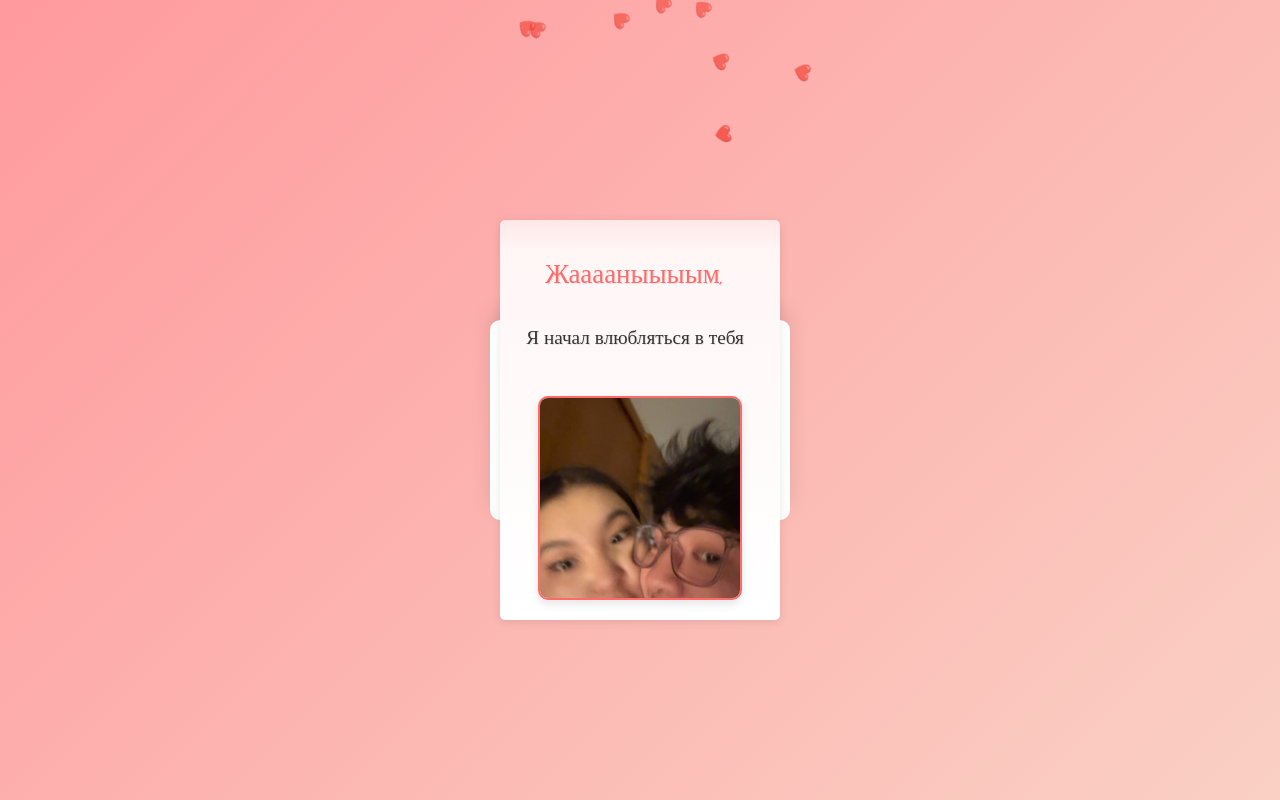
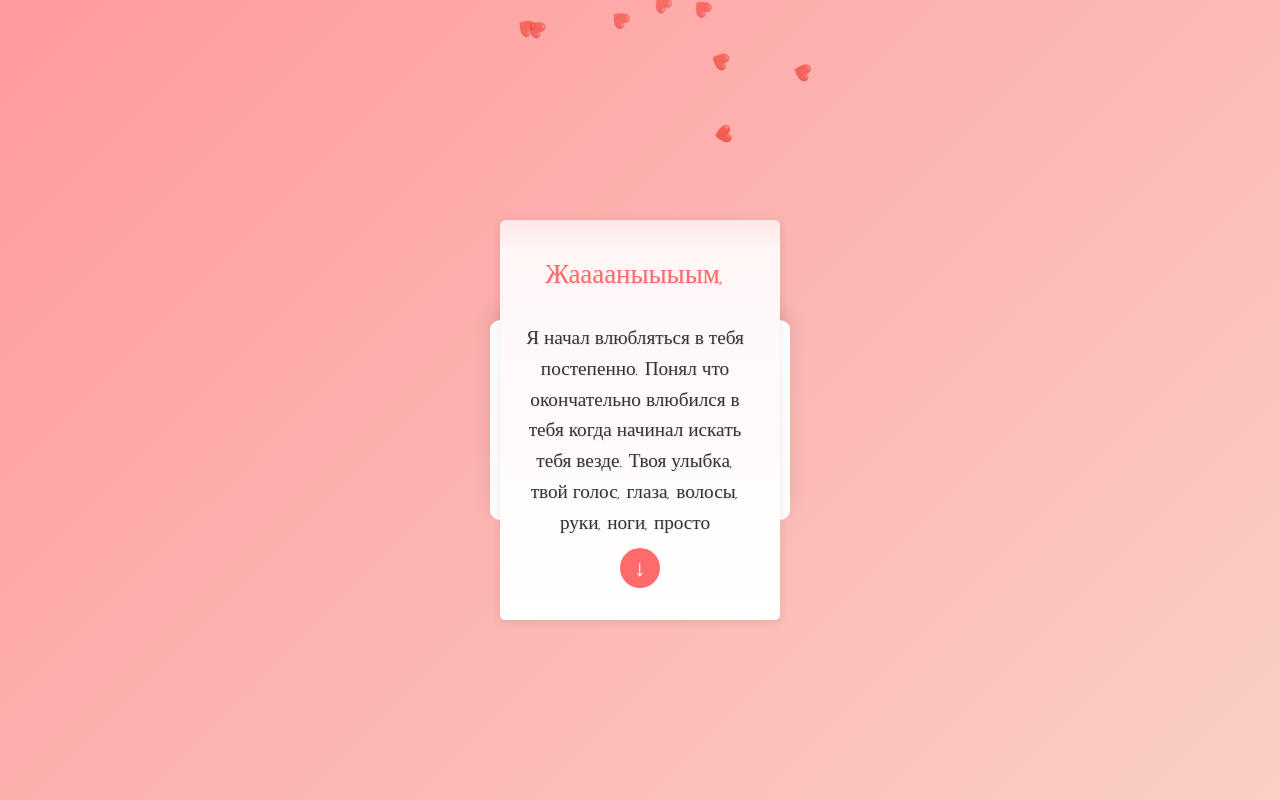
Before and after one commit to MederX/ssss, a React (Create React App) app: page / in a window 1280 px wide. Both pictures are taken after a click on the element 640 px from the left and 400 px from the top of the page. Built offline with nearby package versions, Linux system fonts and the light colour scheme.

Commit message:
Describe your changes

```diff
--- a/src/components/LoveLetter.js
+++ b/src/components/LoveLetter.js
@@ -1,4 +1,4 @@
-import React, { useState, useEffect } from 'react';
+import React, { useState, useEffect, useRef } from 'react';
 import styled from '@emotion/styled';
 import Draggable from 'react-draggable';
 
@@ -98,10 +98,6 @@
   padding: 20px;
   box-sizing: border-box;
   position: relative;
-  display: flex;
-  flex-direction: column;
-  align-items: center;
-  justify-content: flex-start;
   &:before {
     content: '';
     position: absolute;
@@ -122,11 +118,9 @@
   position: relative;
   z-index: 1;
   padding-right: 10px;
-  max-height: 180px;
+  max-height: 300px;
   overflow: auto;
   -webkit-overflow-scrolling: touch;
-  width: 100%;
-  margin-bottom: 16px;
 
   &::-webkit-scrollbar {
     width: 6px;
@@ -203,6 +197,7 @@
   const [isOpen, setIsOpen] = useState(false);
   const [isHovered, setIsHovered] = useState(false);
   const [hearts, setHearts] = useState([]);
+  const letterContentRef = useRef(null);
 
   // The provided image as a static import
   const staticImage = require('../assets/static-photo.jpg');
@@ -224,6 +219,12 @@
 
   const handleClick = () => {
     setIsOpen(!isOpen);
+  };
+
+  const handleScrollDown = () => {
+    if (letterContentRef.current) {
+      letterContentRef.current.scrollBy({ top: 100, behavior: 'smooth' });
+    }
   };
 
   return (
@@ -255,7 +256,7 @@
             defaultPosition={{ x: 0, y: 0 }}
           >
             <Letter>
-              <LetterContent className="letter-content">
+              <LetterContent className="letter-content" ref={letterContentRef}>
                 <p>Жааааныыыым,</p>
                 <p>
                   Я начал влюбляться в тебя постепенно. Понял что окончательно влюбился в тебя когда начинал искать тебя везде.
@@ -274,12 +275,18 @@
                 </p>
                 <p>Вечно твой пикми досун,</p>
                 <p>❤️</p>
+                <ImageContainer>
+                  <ImageFrame>
+                    <img src={staticImage} alt="Love memory" />
+                  </ImageFrame>
+                </ImageContainer>
               </LetterContent>
-              <ImageContainer>
-                <ImageFrame>
-                  <img src={staticImage} alt="Love memory" />
-                </ImageFrame>
-              </ImageContainer>
+              <button onClick={handleScrollDown} style={{
+                margin: '8px auto', display: 'block', borderRadius: '50%', border: 'none',
+                background: '#ff6b6b', color: 'white', width: 40, height: 40, fontSize: 24, cursor: 'pointer'
+              }}>
+                ↓
+              </button>
             </Letter>
           </Draggable>
         </LetterWrapper>
```
